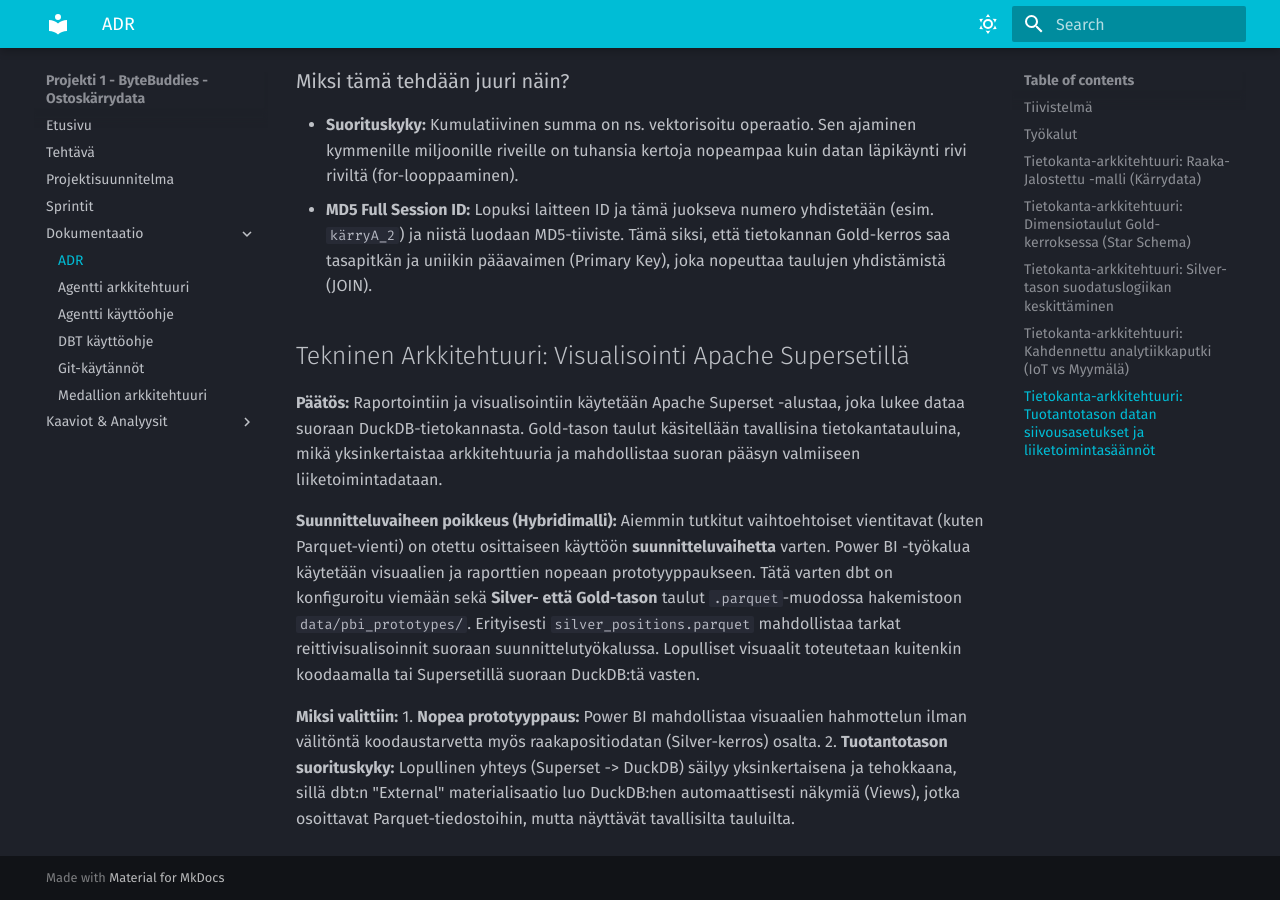
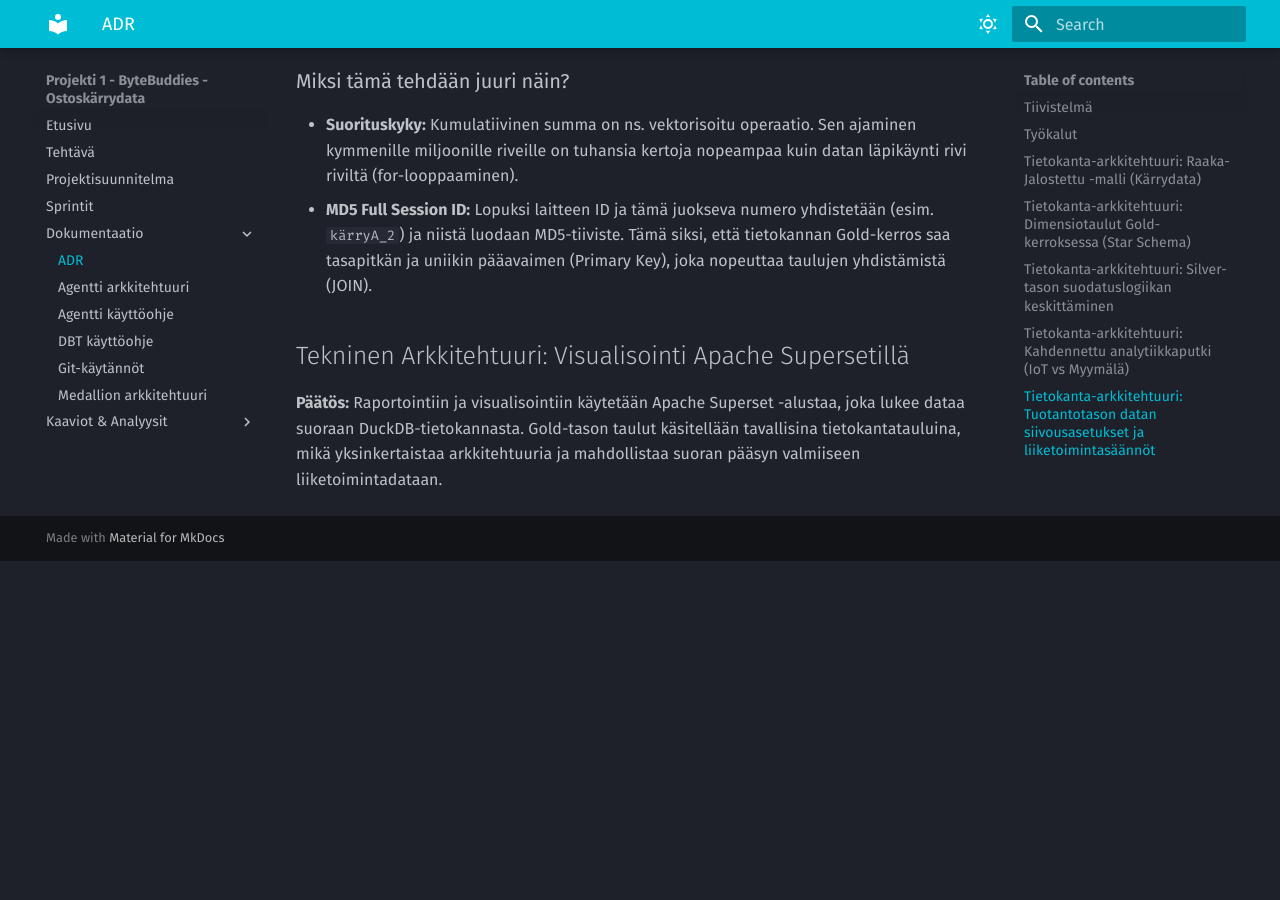
Before and after one commit to mitro54/uwb-shopping-cart-analytics-pipeline, an MkDocs documentation site: the page built from docs/ADR-dokumentaatio.md, in a window 1280 px wide and 900 px high, scrolled down 6137 px. Built offline with MkDocs 1.6.1 and Material for MkDocs 9.7.7, drawn with Linux system fonts in a browser that asks for light colours; after the commit the page ends 6698 px from its top, so only the background shows below that.

Commit message:
docs: remove parquet export section from ADR

```diff
--- a/docs/ADR-dokumentaatio.md
+++ b/docs/ADR-dokumentaatio.md
@@ -134,10 +134,3 @@ Kun jokin näistä ehdoista täyttyy, koodi merkitsee kyseiselle riville lipun:
 
 **Päätös:**
 Raportointiin ja visualisointiin käytetään Apache Superset -alustaa, joka lukee dataa suoraan DuckDB-tietokannasta. Gold-tason taulut käsitellään tavallisina tietokantatauluina, mikä yksinkertaistaa arkkitehtuuria ja mahdollistaa suoran pääsyn valmiiseen liiketoimintadataan.
-
-**Suunnitteluvaiheen poikkeus (Hybridimalli):**
-Aiemmin tutkitut vaihtoehtoiset vientitavat (kuten Parquet-vienti) on otettu osittaiseen käyttöön **suunnitteluvaihetta** varten. Power BI -työkalua käytetään visuaalien ja raporttien nopeaan prototyyppaukseen. Tätä varten dbt on konfiguroitu viemään sekä **Silver- että Gold-tason** taulut `.parquet`-muodossa hakemistoon `data/pbi_prototypes/`. Erityisesti `silver_positions.parquet` mahdollistaa tarkat reittivisualisoinnit suoraan suunnittelutyökalussa. Lopulliset visuaalit toteutetaan kuitenkin koodaamalla tai Supersetillä suoraan DuckDB:tä vasten.
-
-**Miksi valittiin:**
-1. **Nopea prototyyppaus:** Power BI mahdollistaa visuaalien hahmottelun ilman välitöntä koodaustarvetta myös raakapositiodatan (Silver-kerros) osalta.
-2. **Tuotantotason suorituskyky:** Lopullinen yhteys (Superset -> DuckDB) säilyy yksinkertaisena ja tehokkaana, sillä dbt:n "External" materialisaatio luo DuckDB:hen automaattisesti näkymiä (Views), jotka osoittavat Parquet-tiedostoihin, mutta näyttävät tavallisilta tauluilta.
```
